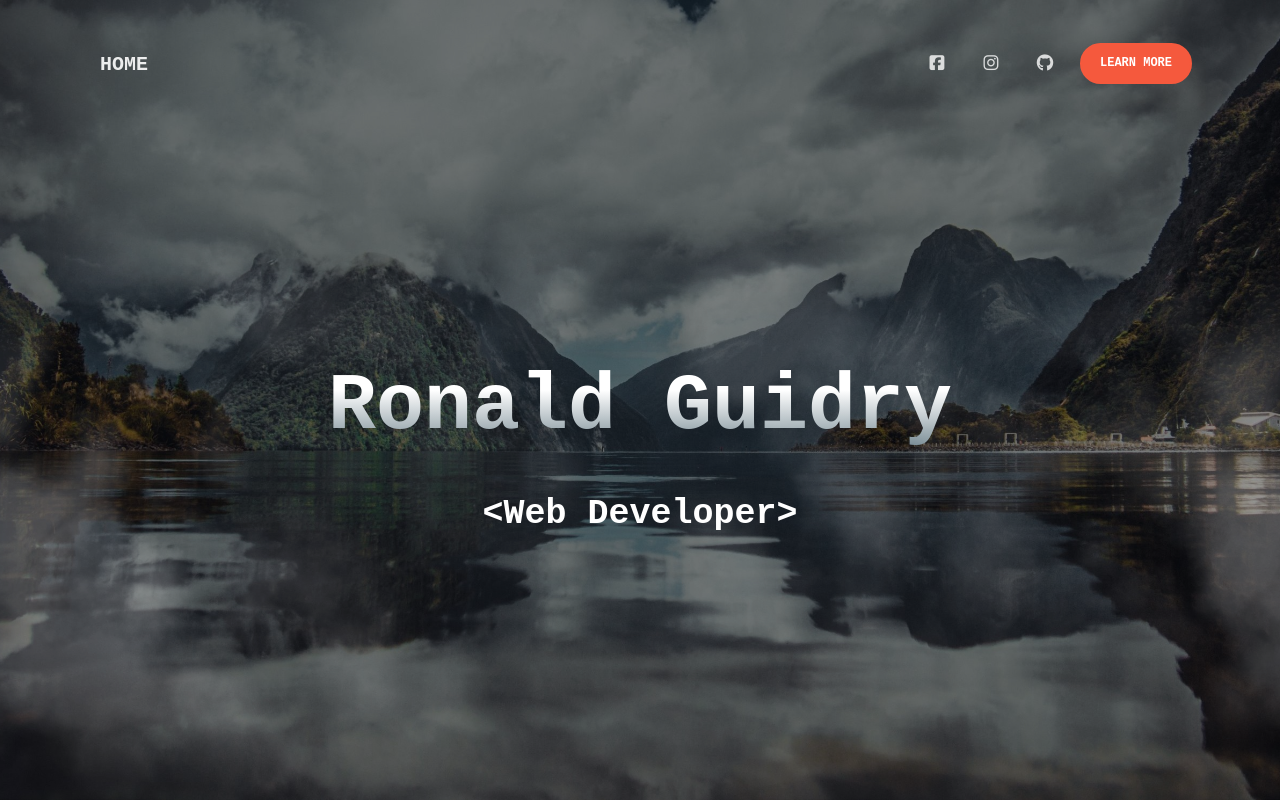
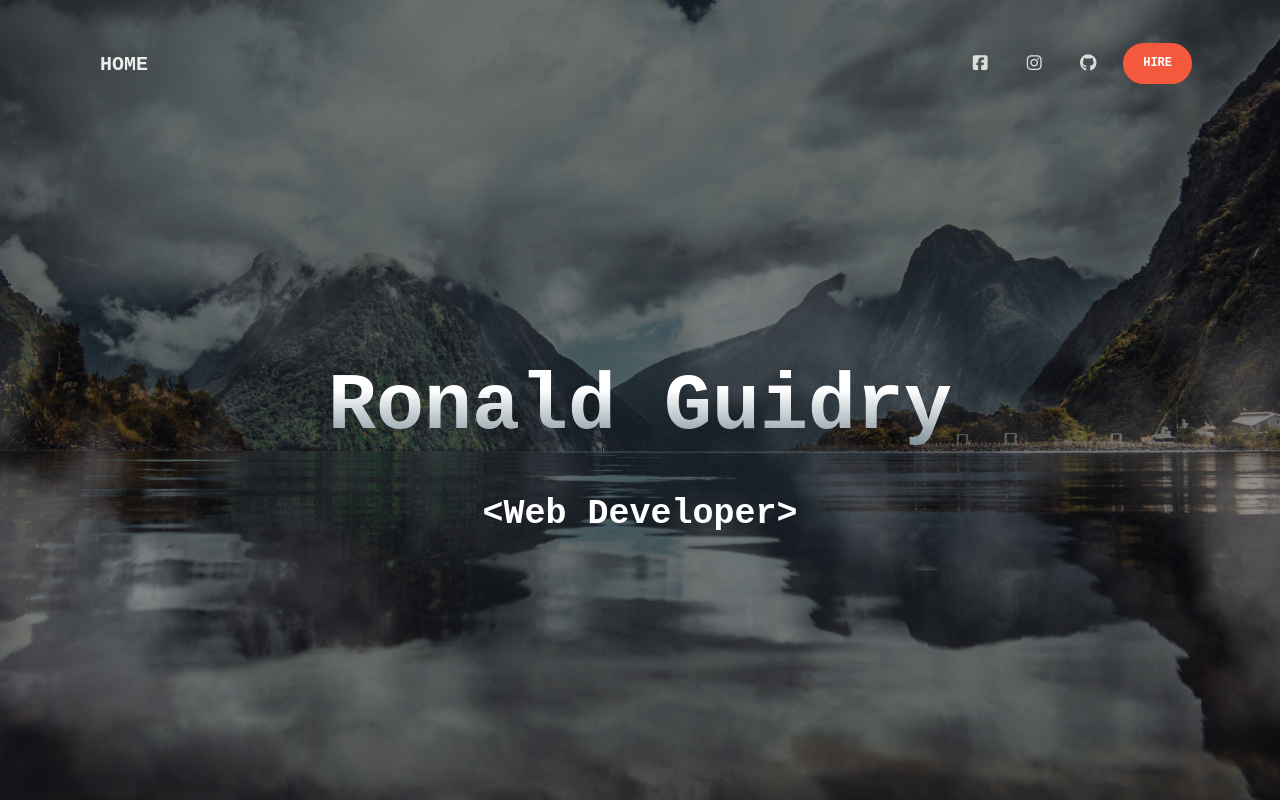
Before and after one commit to Ronysweb/Tools-and-resources2.0, a plain HTML site: page about.html in a window 1280 px wide. Drawn offline with Linux system fonts and the light colour scheme; some packages are replaced by stand-ins of ours.

Commit message:
Update about.html

```diff
--- a/about.html
+++ b/about.html
@@ -71,7 +71,7 @@ The above copyright notice and this permission notice shall be included in all c
           </li>
 
           <li class="nav-item">
-            <a href="https://ronysweb.com/" target="_blank" class="btn btn-danger btn-round">Learn more</a>
+            <a href="https://ronysweb.com/" target="_blank" class="btn btn-danger btn-round">Hire</a>
           </li>
         </ul>
       </div>
```
